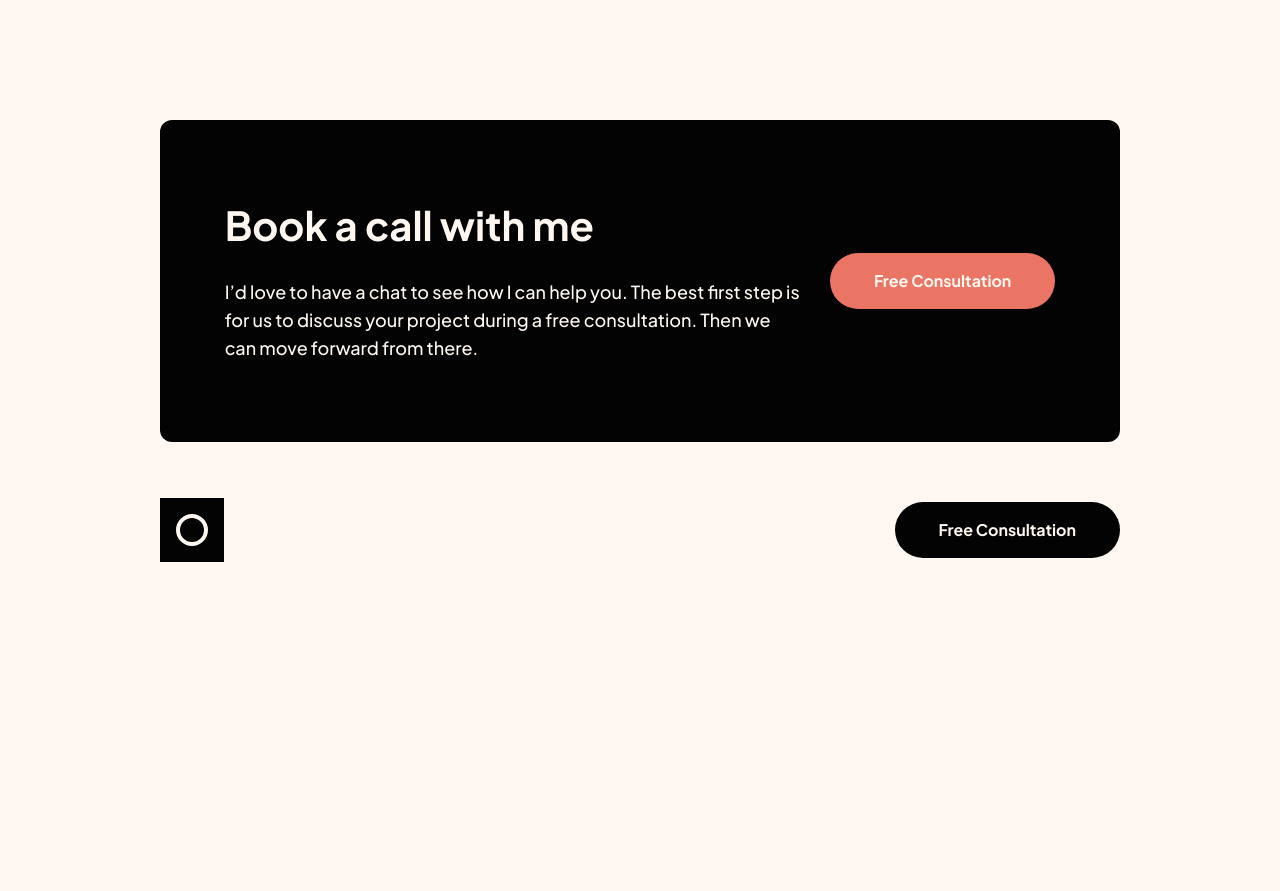
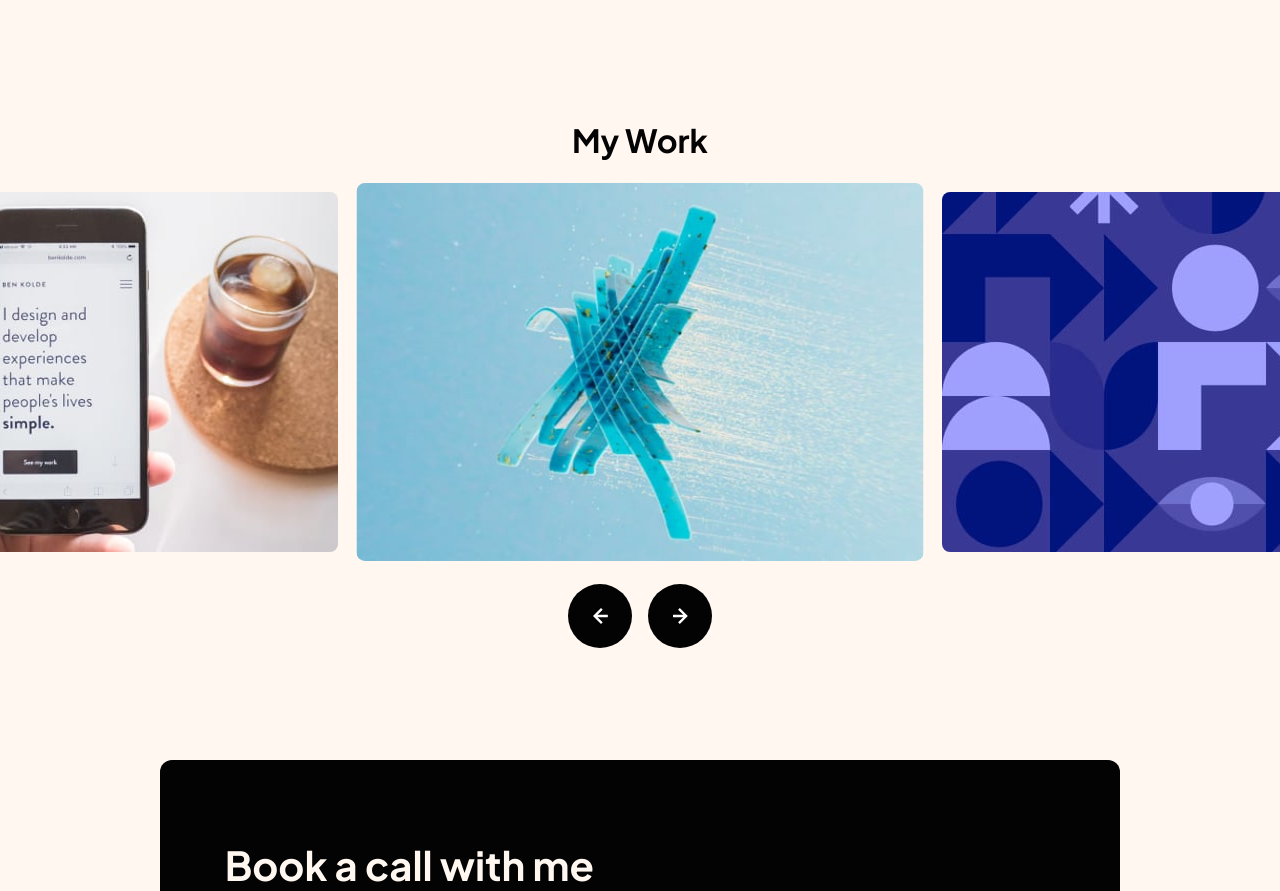
Before and after one commit to arpit8392/fem-challenge-24-single-page-design-portfolio, a Next.js app: page / in a window 1280 px wide. Shown: the part 1301-2192 px from the top of the page. Before the commit the page ends 1927 px from the top, so only its background shows below. Built offline with nearby package versions, Linux system fonts and the light colour scheme.

Commit message:
Add Slider for My Work Component

```diff
--- a/app/page.tsx
+++ b/app/page.tsx
@@ -1,13 +1,14 @@
 import AboutMe from '@/components/AboutMe'
 import CTA from '@/components/CTA'
 import Introduction from '@/components/Introduction'
+import MyWork from '@/components/MyWork'
 
 export default function Home() {
 	return (
-		<main className='flex min-h-screen flex-col gap-28'>
+		<main className='flex min-h-screen flex-col gap-28 overflow-hidden'>
 			<Introduction />
 			<AboutMe />
-			{/* Section - My Work */}
+			<MyWork />
 			<CTA />
 		</main>
 	)
--- /dev/null
+++ b/components/MyWork.tsx
@@ -0,0 +1,84 @@
+'use client'
+
+import LeftArrow from '@/public/assets/icon-arrow-left.svg'
+import RightArrow from '@/public/assets/icon-arrow-right.svg'
+import Image from 'next/image'
+import { useState } from 'react'
+
+const sliderData = [
+	{
+		url: 'image-slide-1.jpg',
+	},
+	{
+		url: 'image-slide-2.jpg',
+	},
+	{
+		url: 'image-slide-3.jpg',
+	},
+	{
+		url: 'image-slide-4.jpg',
+	},
+	{
+		url: 'image-slide-5.jpg',
+	},
+]
+
+const MyWork = () => {
+	const [currentIndex, setCurrentIndex] = useState(0)
+
+	const previous = () => {
+		const isFirstSlide = currentIndex === 0
+		const newIndex = isFirstSlide ? sliderData.length - 1 : currentIndex - 1
+		setCurrentIndex(newIndex)
+	}
+
+	const next = () => {
+		const isLastSlide = currentIndex === sliderData.length - 1
+		const newIndex = isLastSlide ? 0 : currentIndex + 1
+		setCurrentIndex(newIndex)
+	}
+
+	const getSlides = () => {
+		const slides = []
+		for (let i = -1; i <= 1; i++) {
+			const index = (currentIndex + i + sliderData.length) % sliderData.length
+			slides.push(
+				<li
+					key={index}
+					className='relative h-[180px] w-[270px] md:h-[360px] md:w-[540px]'>
+					<Image
+						src={`/assets/${sliderData[index].url}`}
+						alt={sliderData[index].url}
+						fill
+						className={`scroll-smooth rounded-lg duration-200 ease-in hover:cursor-pointer ${
+							i === 0 ? 'scale-105' : 'scale-100'
+						}`}
+					/>
+				</li>
+			)
+		}
+		return slides
+	}
+
+	return (
+		<section className='flex flex-col items-center gap-8'>
+			<h3 className='text-2xl font-bold text-offBlack md:text-[32px]/[40px]'>
+				My Work
+			</h3>
+			<ul className='flex items-center gap-4 md:gap-8'>{getSlides()}</ul>
+			<div className='flex gap-4'>
+				<button
+					onClick={previous}
+					className='flex h-16 w-16 items-center justify-center rounded-full bg-offBlack hover:bg-galacticBlue'>
+					<Image src={LeftArrow} alt='Previous Slide' className='w-auto' />
+				</button>
+				<button
+					onClick={next}
+					className='flex h-16 w-16 items-center justify-center rounded-full bg-offBlack hover:bg-galacticBlue'>
+					<Image src={RightArrow} alt='Next Slide' className='w-auto' />
+				</button>
+			</div>
+		</section>
+	)
+}
+export default MyWork
```
